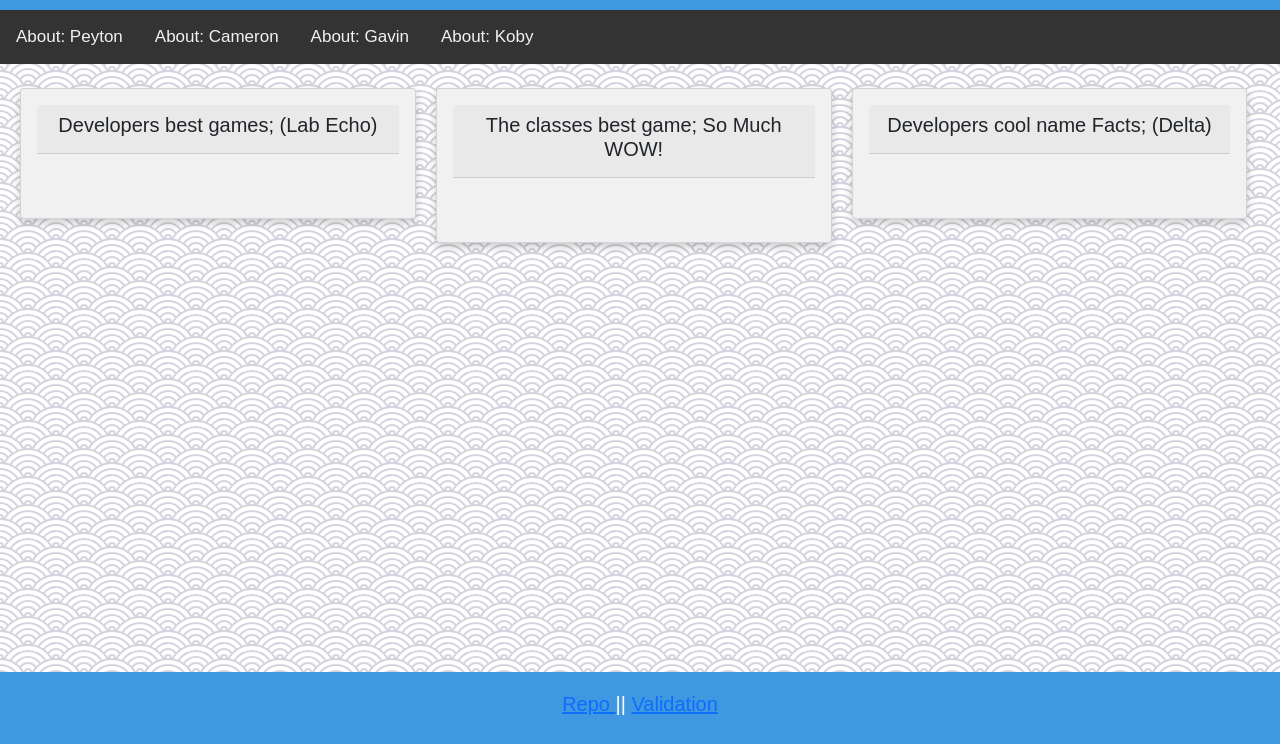
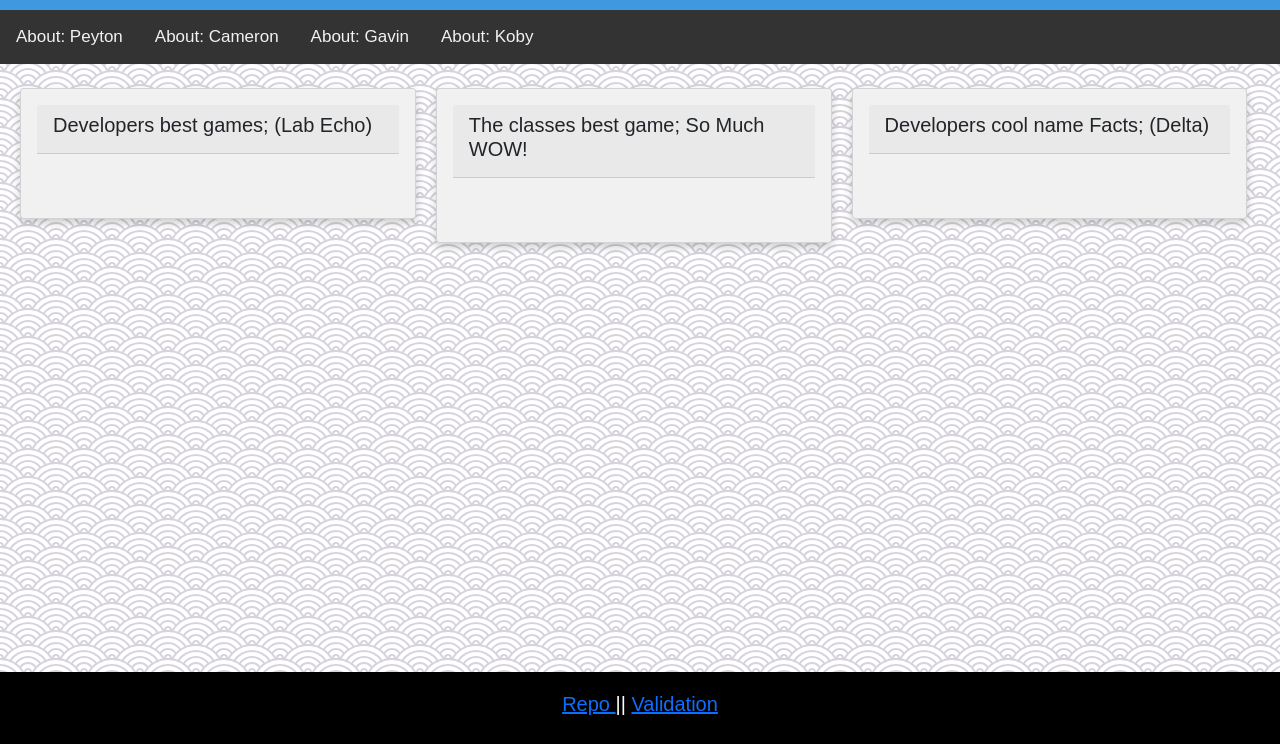
Before and after one commit to peytonjunjulas/team3LabGolf, a plain HTML site: page index.html in a window 1280 px wide. Shown: the part 56-800 px from the top of the page. Drawn offline with nearby package versions, Linux system fonts and the light colour scheme.

Commit message:
Update style.css

```diff
--- a/styles/style.css
+++ b/styles/style.css
@@ -11,6 +11,7 @@
   font-size: 30px;
 }
 
+/* card styling stuff begin */
 * {
   box-sizing: border-box;
 }
@@ -49,9 +50,10 @@ body {
 .card {
   box-shadow: 0 4px 8px 0 rgba(0, 0, 0, 0.2);
   padding: 16px;
-  text-align: center;
+  /*text-align: center; */
   background-color: #f1f1f1;
 }
+/* card styling stuff end */
 
 .topnav {
   overflow: hidden;
@@ -106,7 +108,7 @@ body {
 .footer{
   padding: 20px;
   text-align: center;
-  background: rgb(64, 152, 224);
+  background: black;
   color: white;
   font-size: 20px;
   position: fixed;
```
